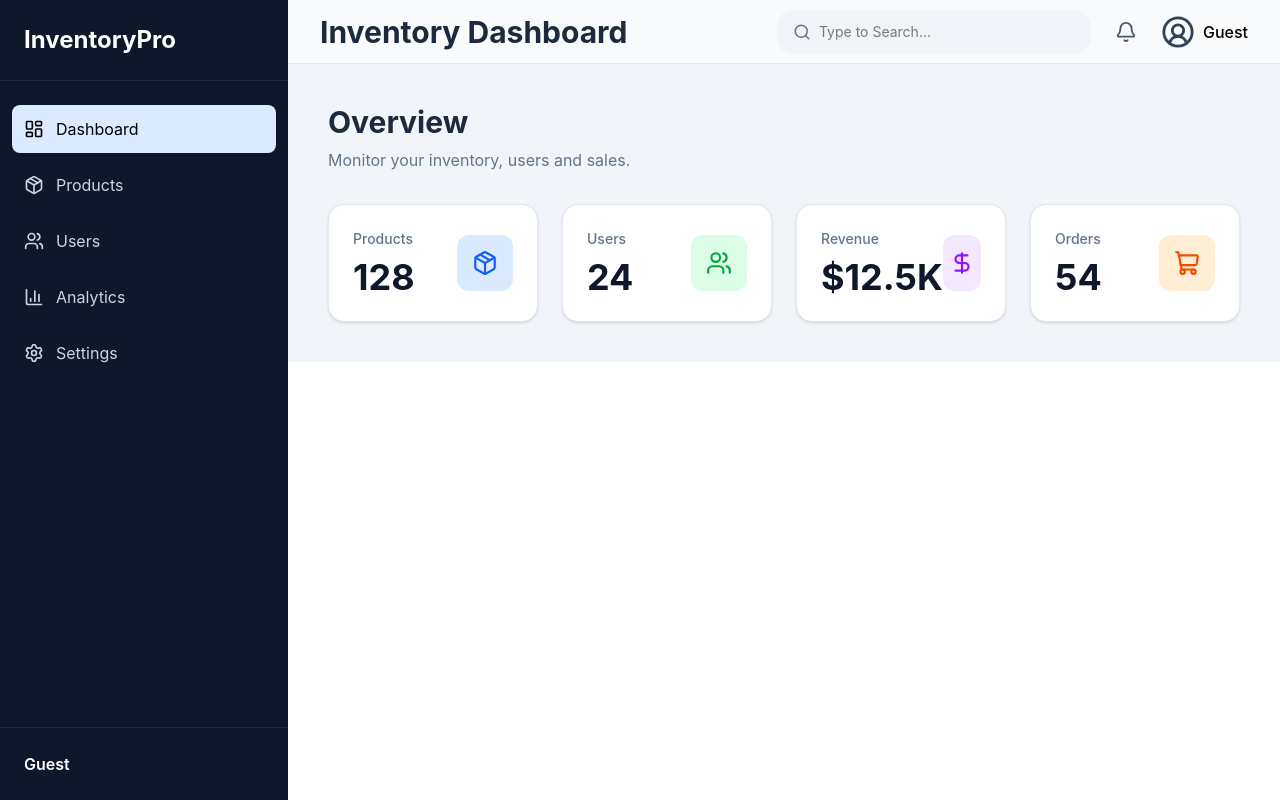
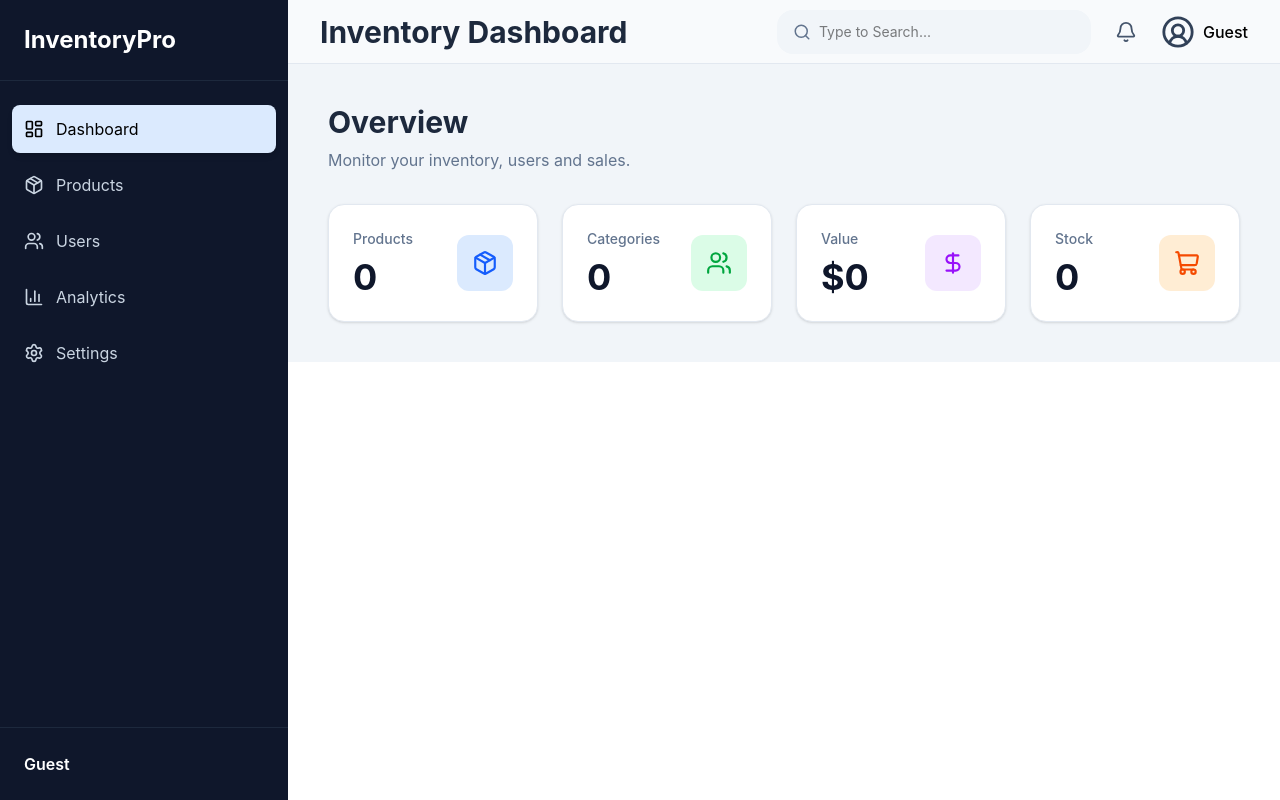
Before and after one commit to ramanngartan/inventory-dashboard, a React (Vite) app in the folder client/: page /dashboard in a window 1280 px wide. Built offline with nearby package versions, Linux system fonts and the light colour scheme; no server answers.

Commit message:
connect dashboard to live stats

```diff
--- a/client/src/pages/Dashboard.jsx
+++ b/client/src/pages/Dashboard.jsx
@@ -1,3 +1,7 @@
+
+import { useEffect, useState } from "react";
+import api from "../services/api.js";
+
 import DashboardLayout from "../layouts/DashboardLayout.jsx";
 import StatCard from "../components/StatCard.jsx";
 
@@ -9,6 +13,37 @@ import {
 } from "lucide-react";
 
 const Dashboard = () => {
+
+  const [stats, setStats] = useState({
+    totalProducts: 0,
+    totalStock: 0,
+    totalValue: 0,
+    totalCategories: 0,
+  })
+
+  async function fetchStats() {
+
+    try {
+
+      const response = await api.get("/dashboard/stats");
+
+      setStats(response.data);
+
+    }
+
+    catch (err) {
+
+      console.log(err);
+
+    }
+
+  }
+
+  useEffect(() => {
+    fetchStats();
+  }, []);
+
+
   return (
     <DashboardLayout>
       <main className="flex-1 p-10 bg-slate-100">
@@ -29,31 +64,31 @@ const Dashboard = () => {
 
             <StatCard
               title="Products"
-              value="128"
+              value={stats.totalProducts}
               icon={Package}
               color="bg-blue-100"
               iconColor="text-blue-600"
             />
 
             <StatCard
-              title="Users"
-              value="24"
+              title="Categories"
+              value={stats.totalCategories}
               icon={Users}
               color="bg-green-100"
               iconColor="text-green-600"
             />
 
             <StatCard
-              title="Revenue"
-              value="$12.5K"
+              title="Value"
+              value={`$${stats.totalValue.toLocaleString()}`}
               icon={DollarSign}
               color="bg-purple-100"
               iconColor="text-purple-600"
             />
 
             <StatCard
-              title="Orders"
-              value="54"
+              title="Stock"
+              value={stats.totalStock}
               icon={ShoppingCart}
               color="bg-orange-100"
               iconColor="text-orange-600"
```
